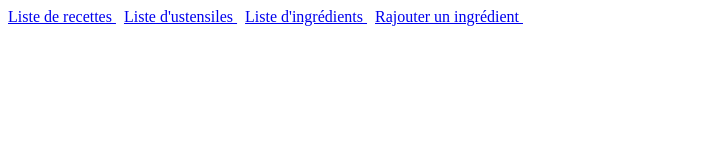
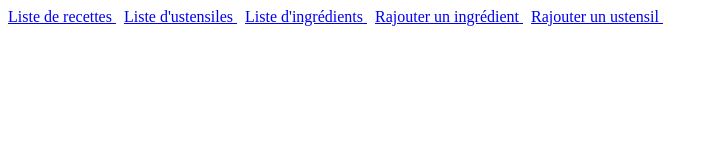
Before and after one commit to j4m3s-s/playground, a Vue app in the folder reshipi/frontend/front/: page / in a window 1280 px wide. Shown: the top 160 px of the page, without its empty margins (0-714 px from the left). Built offline with nearby package versions, Linux system fonts and the light colour scheme; no server answers.

Commit message:
feat(reshipi/frontend): add ustensil-edit to menu

```diff
--- a/reshipi/frontend/front/src/App.vue
+++ b/reshipi/frontend/front/src/App.vue
@@ -5,6 +5,7 @@
       <router-link to="/ustensils"> Liste d'ustensiles </router-link> &nbsp;
       <router-link to="/ingredients"> Liste d'ingrédients </router-link> &nbsp;
       <router-link to="/ingredient-edit"> Rajouter un ingrédient </router-link> &nbsp;
+      <router-link to="/ustensil-edit"> Rajouter un ustensil </router-link> &nbsp;
     </div>
     <router-view/>
   </div>
```
